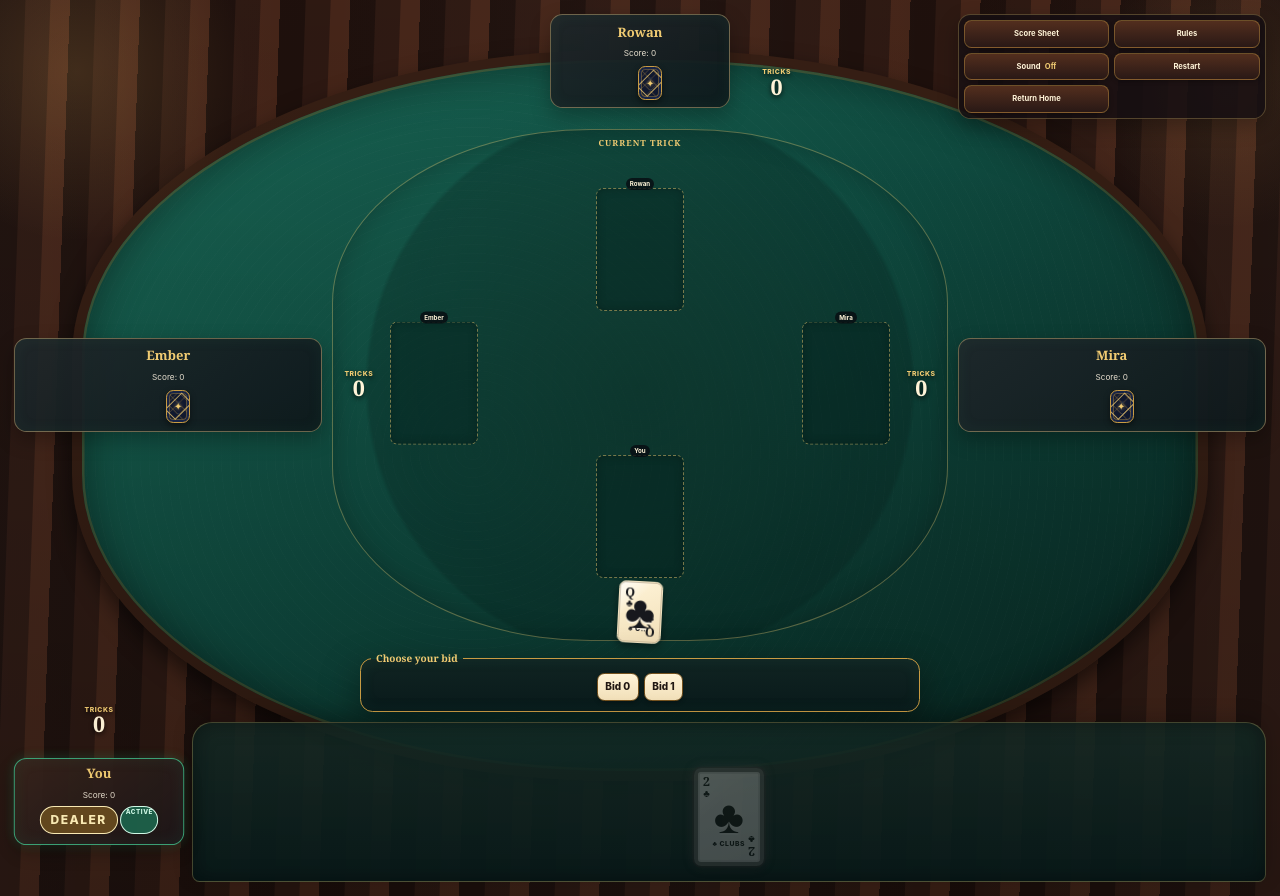
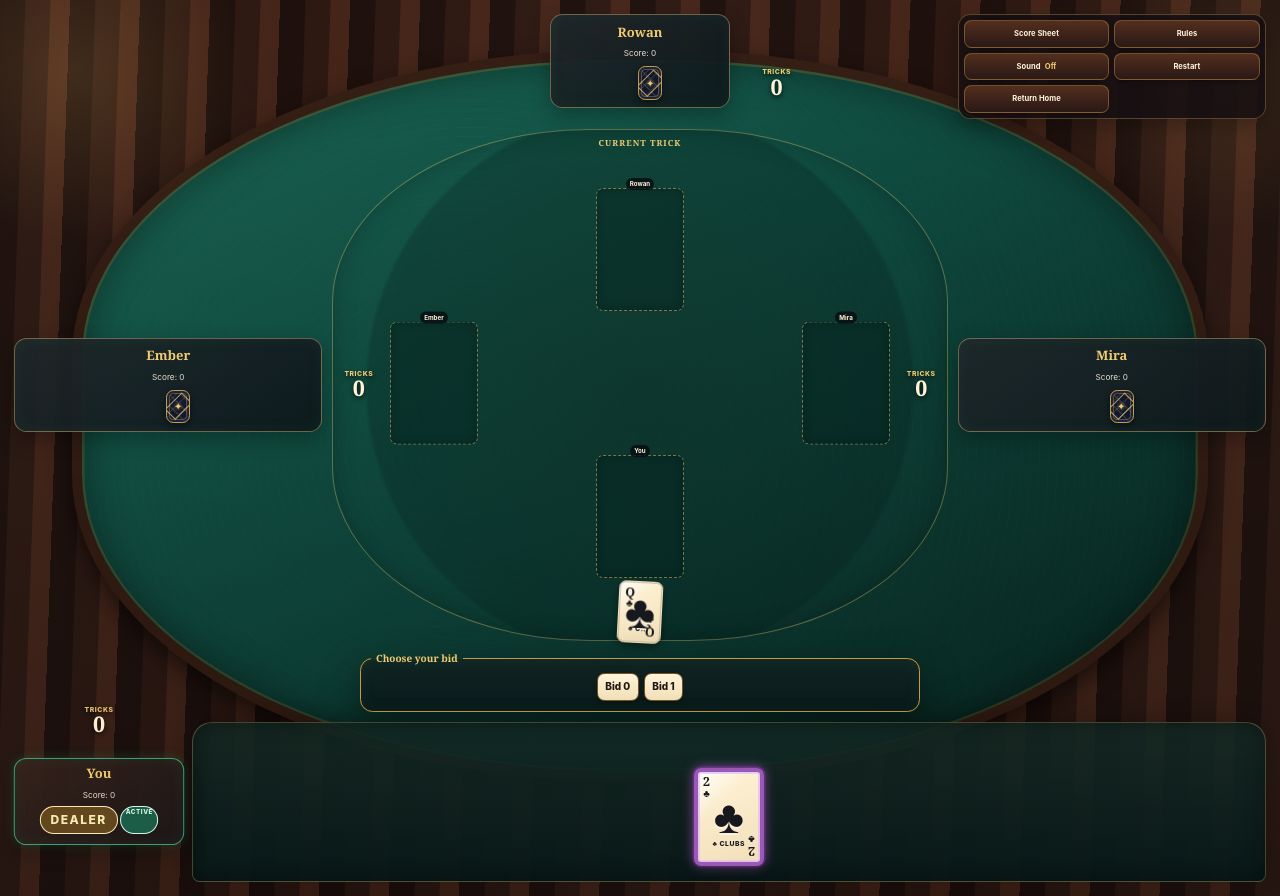
Before and after one commit to DenzelJohnson/wizard-card-game, a React (Vite) app: page / in a window 1280 px wide. Both pictures are taken after a click on the button "Easy". Built offline with nearby package versions, Linux system fonts and the light colour scheme.

Commit message:
fix: keep hand cards clear during bidding

```diff
--- a/src/styles/table.css
+++ b/src/styles/table.css
@@ -433,6 +433,11 @@
   opacity: 0.44;
 }
 
+[data-phase='bidding'] .human-hand .playing-card--disabled:disabled {
+  filter: none;
+  opacity: 1;
+}
+
 .bid-panel__locked {
   margin: var(--space-2) 0 0;
   color: var(--color-cream);
```
Also changed, not shown: 2 other files (tests, documents, lock files or other folders).
